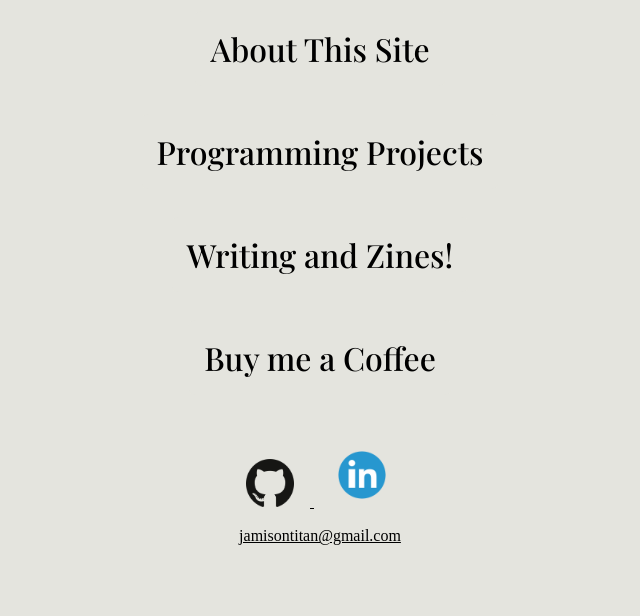
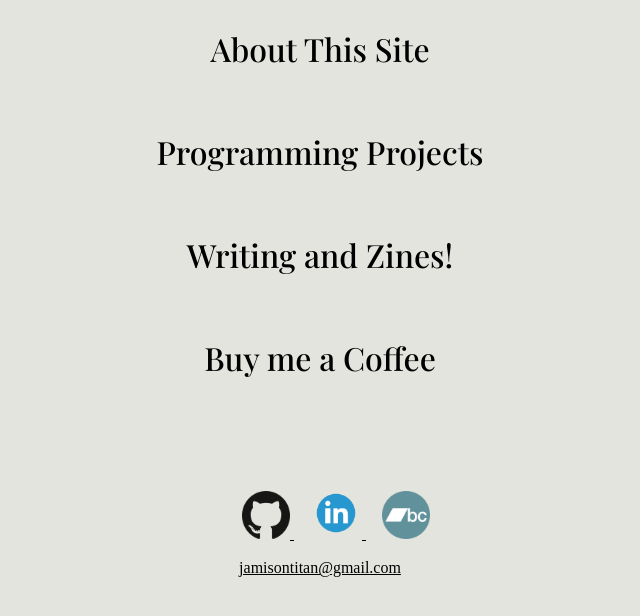
Before and after one commit to jamisonTitan/personal-site, a Flask app: page / in a window 1280 px wide. Shown: the part 113-729 px from the top of the page, without its empty margins (320-960 px from the left). Run offline with Flask 3, Linux system fonts and the light colour scheme; some libraries are stand-ins or nearby versions; some web fonts are replaced.

Commit message:
Projects and donations pages updated

```diff
--- a/static/styles/main-pg-styles.css
+++ b/static/styles/main-pg-styles.css
@@ -48,12 +48,10 @@
 }
 
 .socials {
+  margin-left: 16px;
   margin-top: 48px;
 }
 
-.linked-in {
-  margin-top: 20px;
-}
 
 .project {
   display: inline-block;
--- /dev/null
+++ b/static/styles/projects-styles.css
@@ -0,0 +1,22 @@
+.project {
+    display: inline-block;
+    position: relative;
+    width: 240px;
+    height: 240px;
+    border-radius: 8px;
+}
+
+.project:hover {
+    background: var(--moss);
+    padding: 4px;
+    color: white;
+    transition: all 0.5s ease-in-out;
+    -moz-box-shadow: 0px 0px 4px 1px grey;
+    -webkit-box-shadow: 0px 0px 4px 1px grey;
+    box-shadow: 0px 0px 4px 1px grey;
+}
+
+.project-img {
+    width: 124px;
+    height: 124px;
+}
--- a/templates/about.html
+++ b/templates/about.html
@@ -5,7 +5,8 @@
 
 <h1 style="margin-top: 48px;" class="text-center">About this Site</h1>
 <p class="abt playfair-display-header-2">
-  This site is a landing page for all of my creative and professional projects. This site was written in Python using
+  This site is a landing page for all of my creative and professional projects. The entire site is written by me in
+  Python using
   Flask and is hosted on Railway.
   If you click around the main page you can read my writings, listen to my music, and look
   at my programming projects. I like to write short stories and opinion pieces, but I also like to write about
--- a/templates/base.html
+++ b/templates/base.html
@@ -14,6 +14,7 @@
   <link rel="stylesheet" href="{{url_for('static', filename='styles/main-pg-styles.css') }}">
   <link rel="stylesheet" href="{{url_for('static', filename='styles/base-styles.css') }}">
   <link rel="stylesheet" href="{{url_for('static', filename='styles/about-site-styles.css') }}">
+  <link rel="stylesheet" href="{{url_for('static', filename='styles/projects-styles.css') }}">
   <title>{% block title %}{% endblock %}</title>
 </head>
 
--- a/templates/index.html
+++ b/templates/index.html
@@ -15,13 +15,19 @@
 <!--- github, linkedIn, and email links --->
 <div class="socials d-flex flex-row justify-content-center">
   <a href="https://github.com/jamisonTitan">
-    <input type="image" style="width: 48px; height: 48px; margin-top: 8px; margin-right: 16px;"
+    <input type="image" class="socials" style="width: 48px; height: 48px;"
       src="{{ url_for('static', filename='images/github.png') }}" alt="github" />
   </a>
-  <a class="linked-in" href="https://www.linkedin.com/in/emmett-titan-jamison-50b979183/">
-    <input type="image" style="width: 64px; height: 64px; margin-left: 16px;"
+  <a class="socials linked-in" href="https://www.linkedin.com/in/emmett-titan-jamison-50b979183/">
+    <input type="image" style="width: 52px; height: 52px;"
       src="{{ url_for('static', filename='images/linkedin.png')}}" />
   </a>
+  <a class="socials bandcamp" href="https://sadcat.bandcamp.com/">
+    <input type="image" style="width: 48px; height: 48px;"
+      src="{{ url_for('static', filename='images/bandcamp.png')}}" />
+  </a>
+
+
 </div>
 <p><a href="mailto:jamisontitan@gmail.com"> jamisontitan@gmail.com </a></p>
 
```
Also changed, not shown: templates/projects.html (+49 -12 lines), static/images/bandcamp.png (added), static/images/game.png (added), static/images/info.png (deleted), static/images/rubix.png (added).
